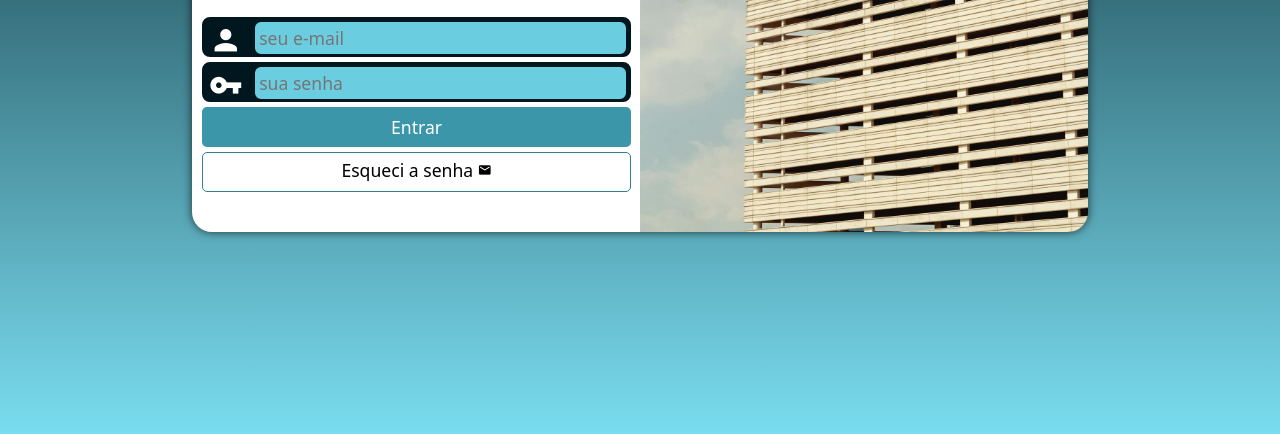
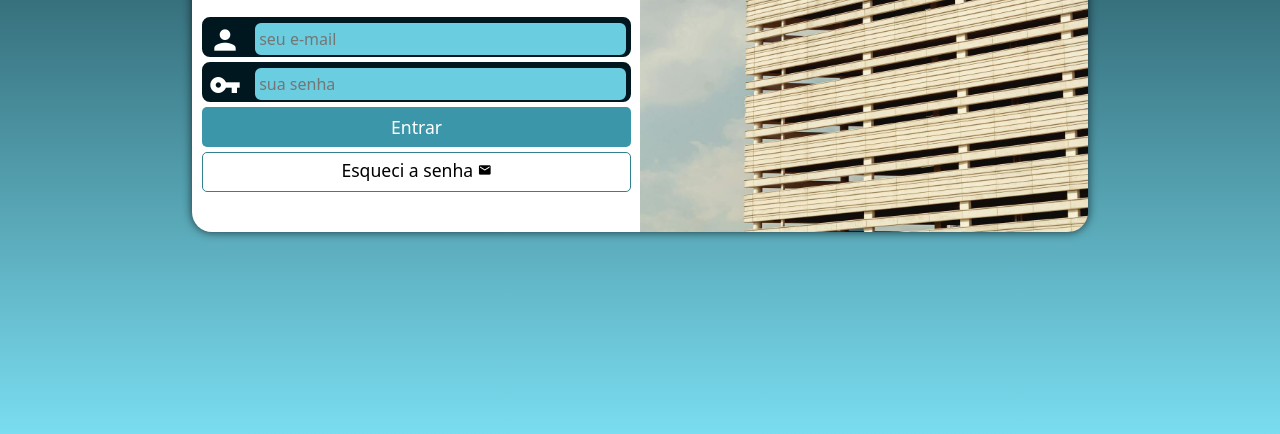
Before and after one commit to marcossneto/projeto-login, a plain HTML site: page index.html in a window 1280 px wide. Shown: the part 358-792 px from the top of the page. Drawn offline with Linux system fonts and the light colour scheme.

Commit message:
correção

```diff
--- a/estilos/style.css
+++ b/estilos/style.css
@@ -78,20 +78,20 @@
 
     div.campo > i {
         color: white;
-        font-size: 2.1em;
+        font-size: 2em;
         width: 45px;
         padding: 5px;
     }
 
     div.campo > input {
         background-color: #6bcde0;
-        font-size: 1.1em;
+        font-size: 1em;
         width: calc(100% - 50px);
         height: 100%;
         border: 2px solid #00171F;
         border-radius: 8px;
         padding: 4px;
-        transform: translateY(-12px);
+        transform: translateY(-11px);
     }
 
     div.campo > input:focus-within {
```
